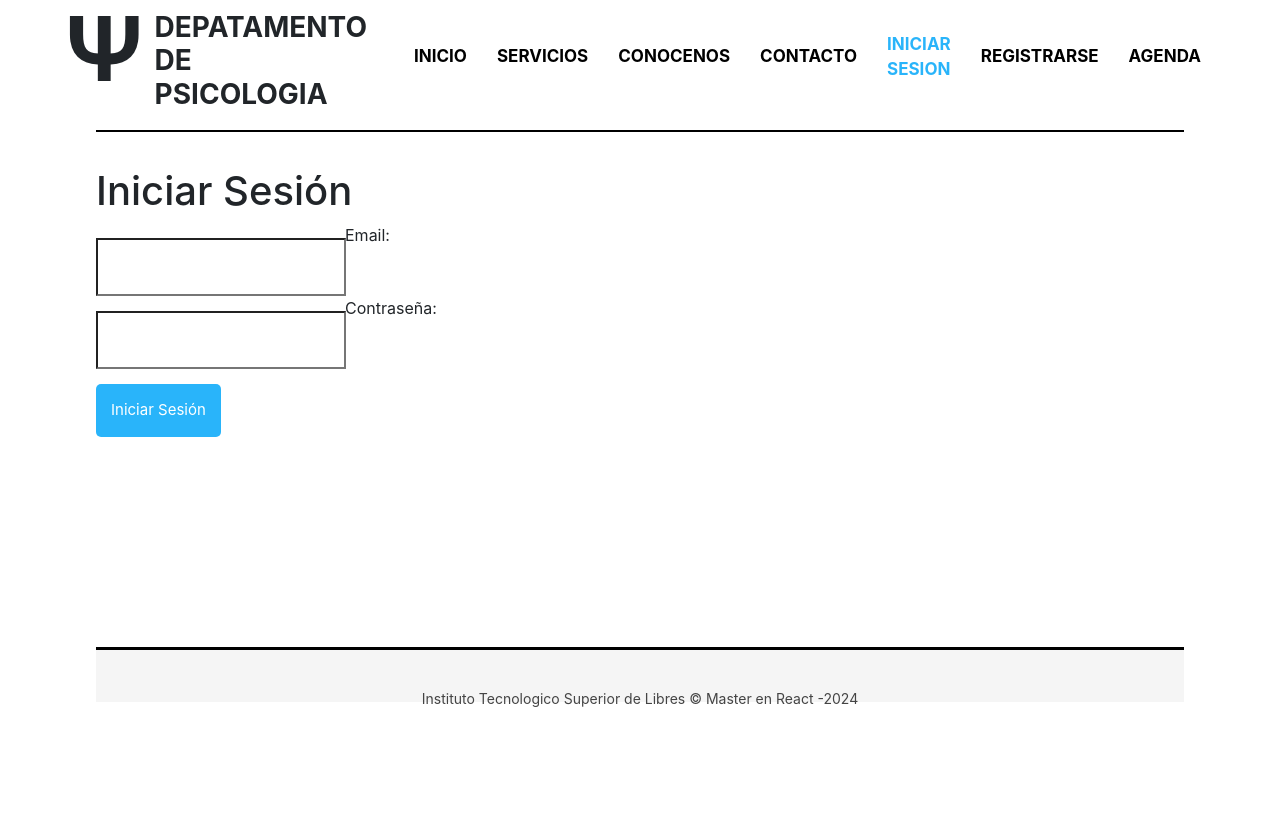
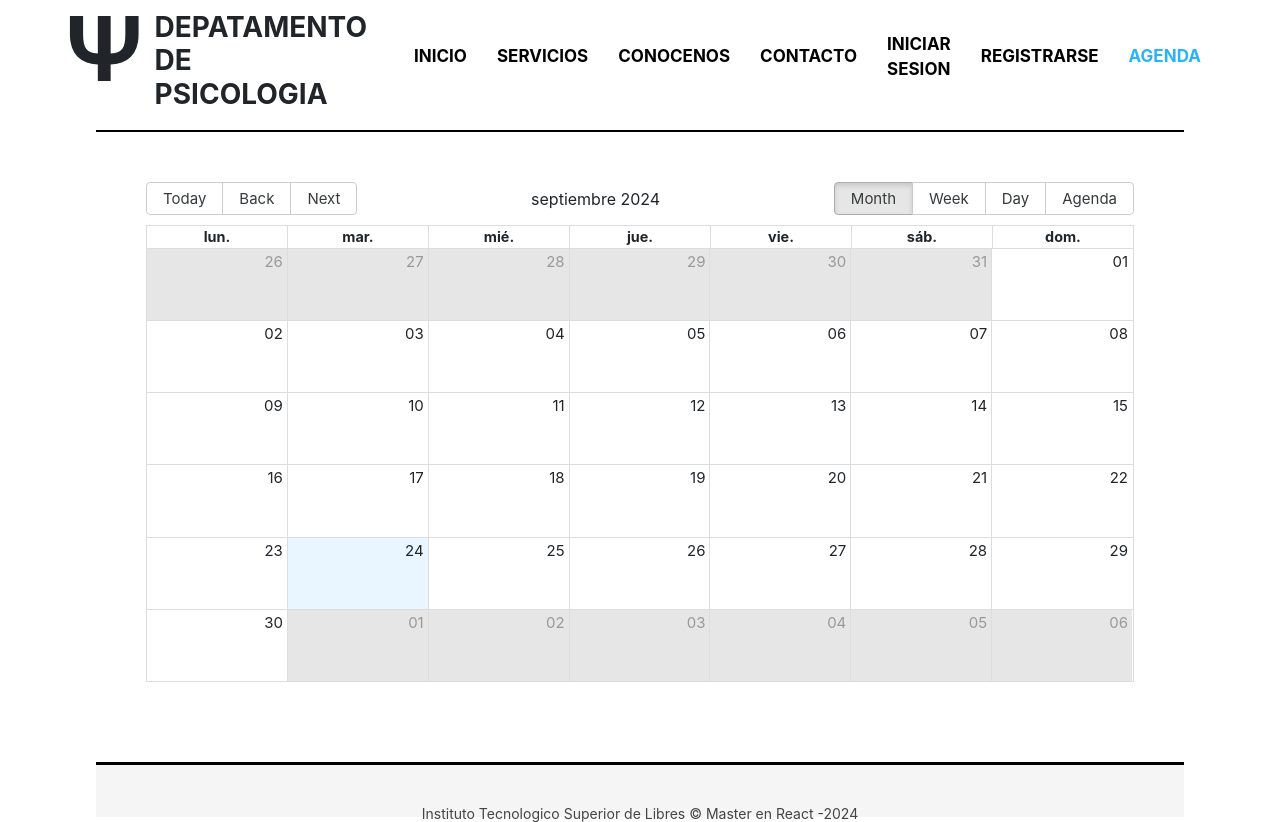
Before and after one commit to Nivi018/Proyecto_Psicologia, a React (Create React App) app: page /agenda in a window 1280 px wide. Before the commit this address led to /login. Before the commit the page ends 800 px from the top, so only its background shows below. Built offline with nearby package versions, Linux system fonts and the light colour scheme; sample sign-in values are in the browser's storage.

Commit message:
¨Tercero¨

```diff
--- a/src/components/Login.js
+++ b/src/components/Login.js
@@ -38,7 +38,7 @@ export const Login = () => {
 
       if (response.data?.success) {
         localStorage.setItem('token', response.data.token);
-        navigate('/agenda', {
+        navigate('/expediente', {
           replace: true,
           state: {
             logged: true,
--- a/src/components/layout/HeaderNav.js
+++ b/src/components/layout/HeaderNav.js
@@ -29,9 +29,6 @@ export const HeaderNav = () => {
 
             <nav>
                 <ul>
-                <li>
-                    <NavLink to="/agenda" className={({isActive})=> isActive ? "active": ""}>Agenda</NavLink>
-                </li>
                 <li>
                     <NavLink to="/expediente" className={({isActive})=> isActive ? "active": ""}>Expediente</NavLink>
                 </li>
--- a/src/router/MisRutas.js
+++ b/src/router/MisRutas.js
@@ -30,10 +30,11 @@ export const MisRutas = () => {
             <Route path="/portafolio" element={<Portafolio />} />
             <Route path="/login" element={<Login />} />
             <Route path="/register" element={<Register />} />
-            <Route path="/expediente" element={<Expediente />}/>
+
+            <Route path='/agenda' element={<Agend/>}/>
 
             <Route element={<RutasPrivadas/>}>
-            <Route path='/agenda' element={<Agend/>}/>
+            <Route path="/expediente" element={<Expediente />}/>
 
             </Route>
 
```
